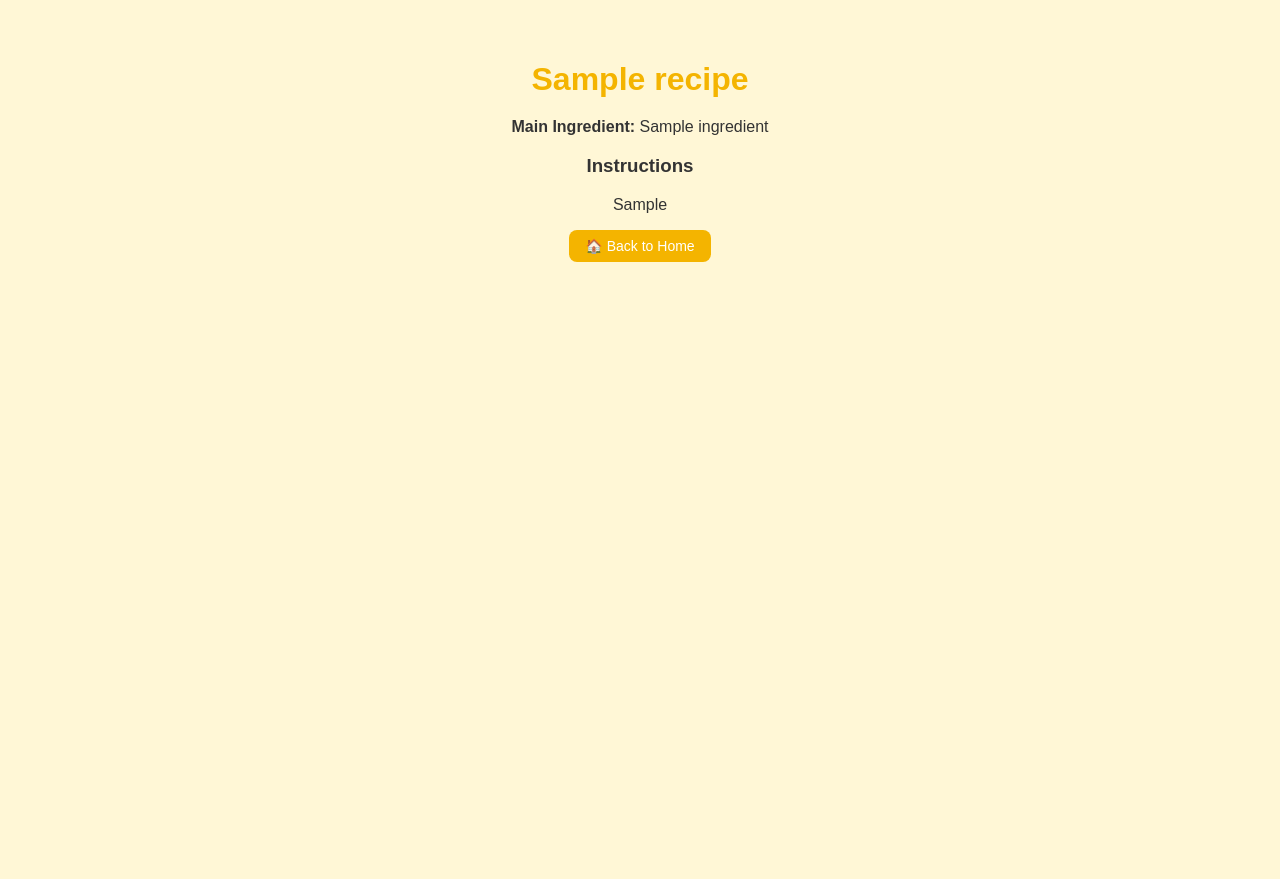
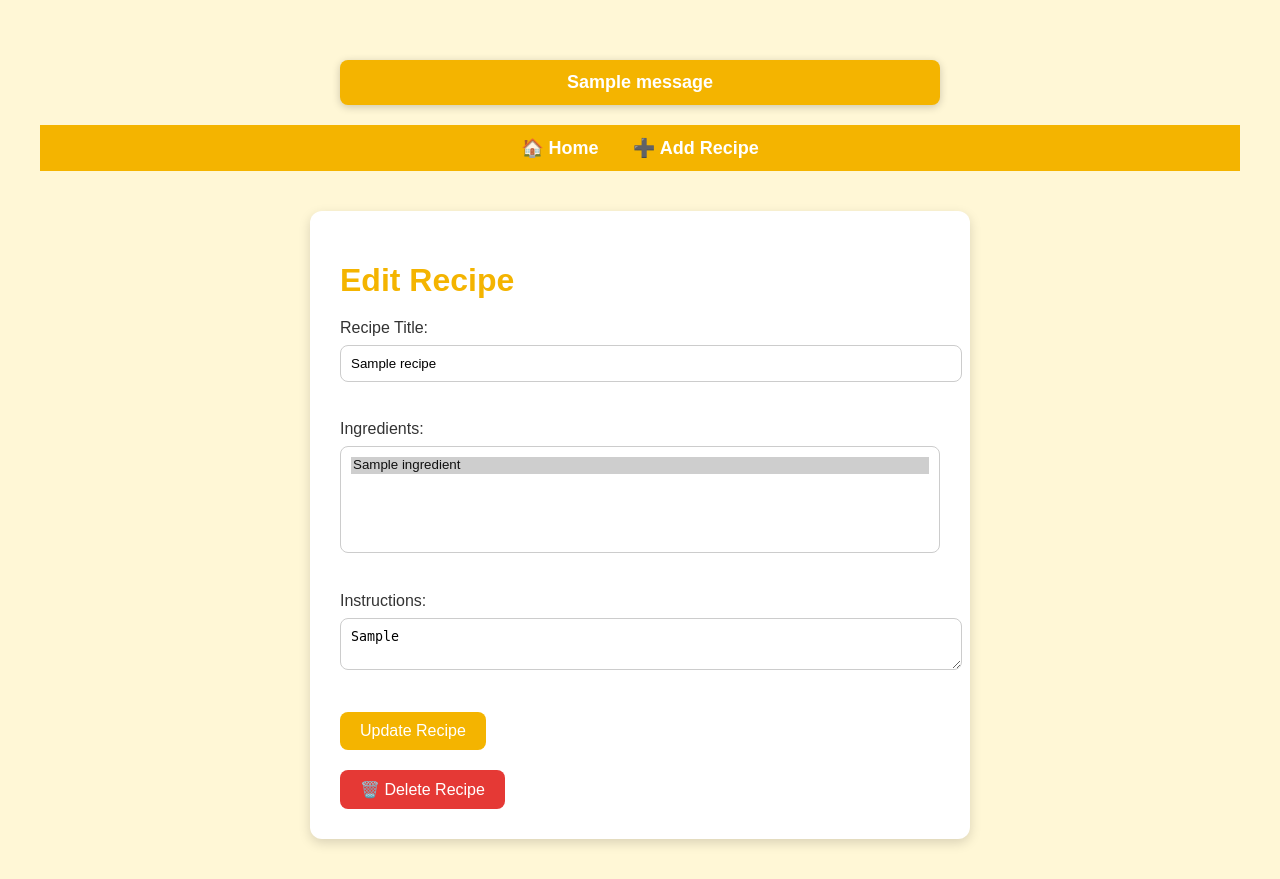
Before and after one commit to coco-siyu/kitchen-pal, a Flask app: page /recipe/1 in a window 1280 px wide. Before the commit the page ends 262 px from the top, so only its background shows below. Run offline with Flask 3, Linux system fonts and the light colour scheme; tables that the repository leaves empty hold one stand-in row (values such as "Sample post"); one stand-in notice (Sample message) is shown.

Commit message:
add ingredient append feature and allows to select multiple ingredients for the recipe

```diff
--- a/app.py
+++ b/app.py
@@ -1,18 +1,22 @@
 import os
-from flask import Flask, render_template, request, redirect, url_for
+from flask import Flask, render_template, request, redirect, url_for, flash, get_flashed_messages
 from flask_sqlalchemy import SQLAlchemy
 
 app = Flask(__name__)
 app.config['SQLALCHEMY_DATABASE_URI'] = 'sqlite:///recipes.db'
 app.config['SQLALCHEMY_TRACK_MODIFICATIONS'] = False
+app.secret_key = "bake"
 
 db = SQLAlchemy(app)
 
+recipe_ingredient = db.Table('recipe_ingredient',
+    db.Column('recipe_id', db.Integer, db.ForeignKey('recipe.id')),
+    db.Column('ingredient_id', db.Integer, db.ForeignKey('ingredient.id'))
+)
 class Recipe(db.Model):
     id = db.Column(db.Integer, primary_key = True)
     title = db.Column(db.String(100), nullable=False)
-    ingredient_id = db.Column(db.Integer, db.ForeignKey('ingredient.id'), nullable=True)
-    ingredient = db.relationship('Ingredient')
+    ingredients = db.relationship('Ingredient', secondary=recipe_ingredient, backref='recipes')
     instructions = db.Column(db.Text, nullable=True)
 
 class Ingredient(db.Model):
@@ -22,6 +26,7 @@ class Ingredient(db.Model):
  # automatically creates tables if not yet created
 with app.app_context():
     db.create_all()
+
 # home page
 @app.route("/")
 def home():
@@ -36,26 +41,63 @@ def add_recipe():
 
     if request.method == "POST":
         title = request.form["title"]
-        ingredient_id = request.form.get("ingredient_id")
+        ingredient_ids = request.form.getlist("ingredient_ids")
         instructions = request.form["instructions"]
-        new_recipe = Recipe(title=title, instructions=instructions, ingredient_id=ingredient_id)
+        new_recipe = Recipe(title=title, instructions=instructions)
+
+        # Add multiple selected ingredients
+        selected_ingredients = Ingredient.query.filter(Ingredient.id.in_(ingredient_ids)).all()
+        new_recipe.ingredients.extend(selected_ingredients)
 
         db.session.add(new_recipe)
         db.session.commit()
-        # recipes.append({
-        #     "title": title,
-        #     "ingredients": ingredients,
-        #     "instructions": instructions
-        # })
+        flash("Recipe added successfully!")
         return redirect(url_for('home'))
 
     return render_template("add_recipe.html", ingredients = ingredients)
 
+@app.route("/edit/<int:recipe_id>", methods=["POST"])
+def edit_recipe(recipe_id):
+    recipe = Recipe.query.get_or_404(recipe_id)
+
+    recipe.title = request.form["title"]
+    recipe.instructions = request.form["instructions"]
+    ingredient_ids = request.form.getlist("ingredient_ids")
+
+    recipe.ingredients = Ingredient.query.filter(Ingredient.id.in_(ingredient_ids)).all()
+
+    db.session.commit()
+    flash("Recipe updated successfully! 🎉")
+    return redirect(url_for('view_recipe', recipe_id=recipe.id))
+
+
+@app.route("/delete/<int:recipe_id>", methods=["POST"])
+def delete_recipe(recipe_id):
+    recipe = Recipe.query.get_or_404(recipe_id)
+    db.session.delete(recipe)
+    db.session.commit()
+    flash("Recipe deleted successfully!")
+    return redirect(url_for('home'))
+
+
 @app.route("/recipe/<int:recipe_id>")
 def view_recipe(recipe_id):
     recipe = Recipe.query.get_or_404(recipe_id)
-    return render_template("view_recipe.html", recipe=recipe)
+    ingredients = Ingredient.query.order_by(Ingredient.name.asc()).all()
+    return render_template("view_recipe.html", recipe=recipe, ingredients = ingredients)
 
+@app.route("/add-ingredient", methods=["GET", "POST"])
+def add_ingredient():
+    if request.method == "POST":
+        name = request.form["name"]
+        new_ingredient = Ingredient(name=name)
+        db.session.add(new_ingredient)
+        db.session.commit()
+        flash("Ingredient added successfully! 🥬")
+        return redirect(url_for('add_ingredient'))
+
+    ingredients = Ingredient.query.all()
+    return render_template("add_ingredient.html", ingredients=ingredients)
 
 if __name__ == "__main__":
     app.run(debug=True)
--- a/static/style.css
+++ b/static/style.css
@@ -88,3 +88,101 @@ h1 {
     box-shadow: 0 2px 8px rgba(0,0,0,0.1);
     text-align: center;
 }
+.navbar {
+    background-color: #F4B400;
+    padding: 12px 24px;
+    text-align: center;
+    margin-bottom: 40px;
+}
+
+.navbar a {
+    color: white;
+    text-decoration: none;
+    margin: 0 15px;
+    font-weight: bold;
+    font-size: 18px;
+}
+
+.navbar a:hover {
+    text-decoration: underline;
+}
+
+.full-recipe-card {
+    background-color: white;
+    padding: 30px;
+    border-radius: 12px;
+    box-shadow: 0 4px 12px rgba(0,0,0,0.15);
+    max-width: 600px;
+    margin: 0 auto;
+    text-align: left;
+}
+
+.form-card {
+    background-color: white;
+    padding: 30px;
+    border-radius: 12px;
+    box-shadow: 0 4px 12px rgba(0,0,0,0.15);
+    max-width: 600px;
+    margin: 0 auto;
+    text-align: left;
+}
+
+input, select, textarea {
+    width: 100%;
+    padding: 10px;
+    margin-top: 8px;
+    margin-bottom: 20px;
+    border-radius: 8px;
+    border: 1px solid #ccc;
+}
+
+.submit-button {
+    background-color: #F4B400;
+    color: white;
+    padding: 10px 20px;
+    border: none;
+    border-radius: 8px;
+    font-size: 16px;
+    cursor: pointer;
+}
+
+.submit-button:hover {
+    background-color: #e09e00;
+}
+.delete-button {
+    background-color: #e53935;
+    color: white;
+    padding: 10px 20px;
+    border: none;
+    border-radius: 8px;
+    font-size: 16px;
+    cursor: pointer;
+}
+
+.delete-button:hover {
+    background-color: #c62828;
+}
+
+.flash-messages {
+    margin: 20px auto;
+    width: 90%;
+    max-width: 600px;
+    text-align: center;
+}
+
+.flash {
+    background-color: #F4B400;
+    color: white;
+    padding: 12px 20px;
+    margin-bottom: 15px;
+    border-radius: 8px;
+    font-weight: bold;
+    font-size: 18px;
+    box-shadow: 0 2px 8px rgba(0, 0, 0, 0.2);
+    animation: fadeIn 0.5s ease;
+}
+
+@keyframes fadeIn {
+    from { opacity: 0; }
+    to { opacity: 1; }
+}
--- a/templates/view_recipe.html
+++ b/templates/view_recipe.html
@@ -6,17 +6,49 @@
   <link rel="stylesheet" type="text/css" href="{{ url_for('static', filename='style.css') }}">
 </head>
 <body>
-  <h1>{{ recipe.title }}</h1>
+  {% with messages = get_flashed_messages() %}
+  {% if messages %}
+    <div class="flash-messages">
+      {% for message in messages %}
+        <div class="flash">{{ message }}</div>
+      {% endfor %}
+    </div>
+  {% endif %}
+{% endwith %}
 
-  {% if recipe.ingredient %}
-    <p><strong>Main Ingredient:</strong> {{ recipe.ingredient.name }}</p>
-  {% endif %}
+  <div class="navbar">
+    <a href="{{ url_for('home') }}">🏠 Home</a>
+    <a href="{{ url_for('add_recipe') }}">➕ Add Recipe</a>
+  </div>
 
-  <h3>Instructions</h3>
-  <p>{{ recipe.instructions }}</p>
+  <div class="full-recipe-card">
+    <h1>Edit Recipe</h1>
 
-  <div class="nav-buttons">
-    <a href="{{ url_for('home') }}">🏠 Back to Home</a>
+    <form method="POST" action="{{ url_for('edit_recipe', recipe_id=recipe.id) }}">
+      <label for="title">Recipe Title:</label><br>
+      <input type="text" id="title" name="title" value="{{ recipe.title }}" required><br><br>
+
+      <label for="ingredient_ids">Ingredients:</label><br>
+      <select id="ingredient_ids" name="ingredient_ids" multiple required size = "5">
+        {% for ingredient in ingredients %}
+          <option value="{{ ingredient.id }}"
+            {% if ingredient in recipe.ingredients %}
+              selected
+            {% endif %}
+          >{{ ingredient.name }}</option>
+        {% endfor %}
+      </select><br><br>
+
+      <label for="instructions">Instructions:</label><br>
+      <textarea id="instructions" name="instructions" required>{{ recipe.instructions }}</textarea><br><br>
+
+      <button class="submit-button" type="submit">Update Recipe</button>
+    </form>
+
+    <form action="{{ url_for('delete_recipe', recipe_id=recipe.id) }}" method="POST" style="margin-top: 20px;">
+      <button type="submit" class="delete-button" onclick="return confirm('Are you sure you want to delete this recipe?')">🗑️ Delete Recipe</button>
+    </form>
   </div>
 </body>
+
 </html>
```
Also changed, not shown: templates/add_ingredient.html (added, +41 -0 lines), templates/add_recipe.html (+8 -20 lines), templates/index.html (+15 -3 lines).
